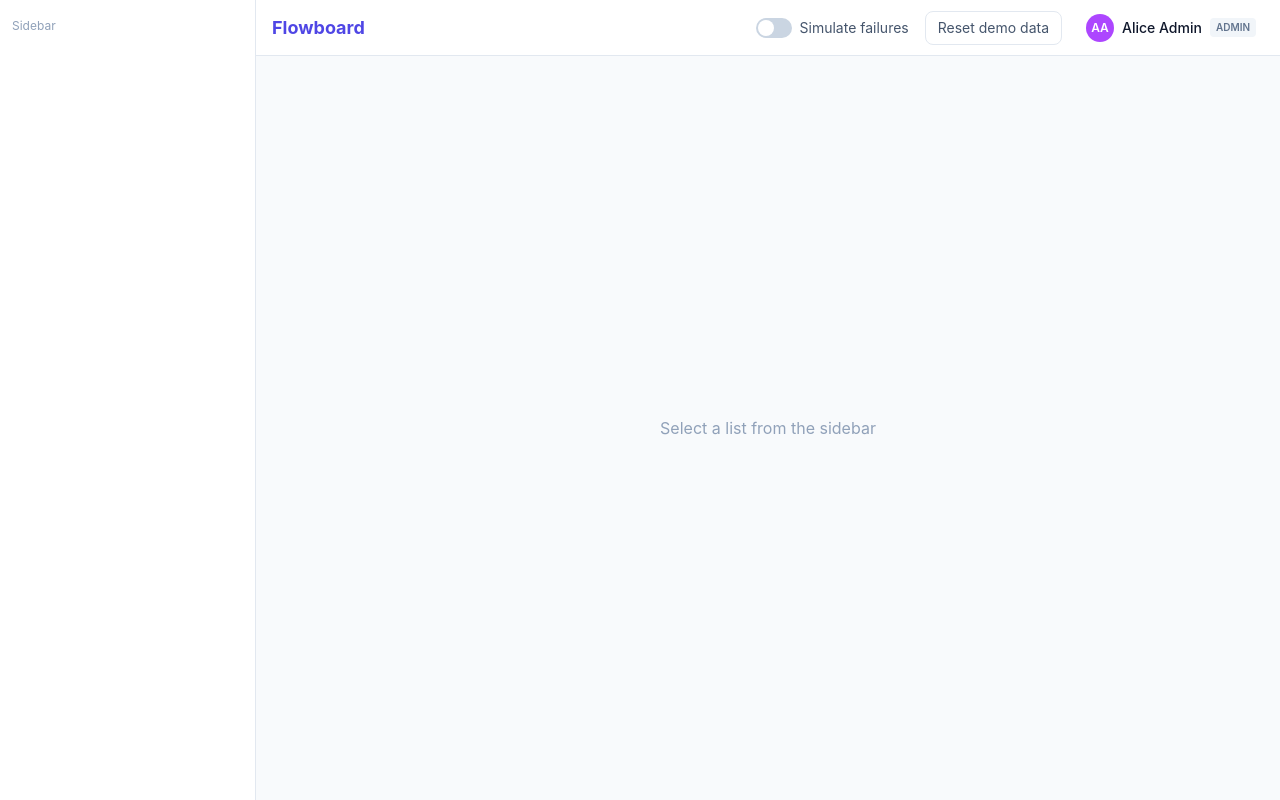
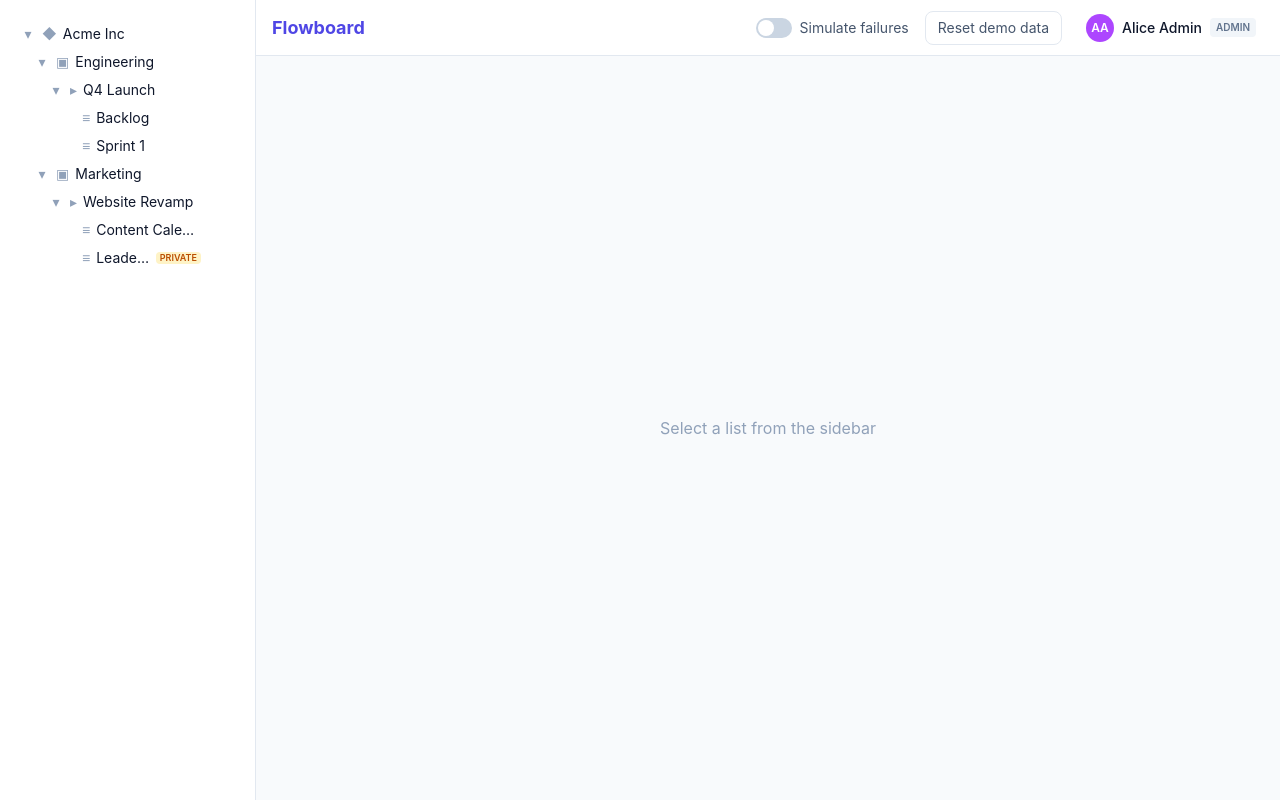
Before and after one commit to tbhuwan14/project-management-app, a React (Vite) app: page / in a window 1280 px wide. Built offline with nearby package versions, Linux system fonts and the light colour scheme.

Commit message:
feat: add permission-filtered sidebar tree with admin container CRUD

```diff
--- a/src/App.tsx
+++ b/src/App.tsx
@@ -1,3 +1,4 @@
+import Sidebar from './components/sidebar/Sidebar';
 import TopBar from './components/shell/TopBar';
 import Toasts from './components/ui/Toasts';
 import { useAppSelector } from './store/hooks';
@@ -24,7 +25,7 @@ export default function App() {
   return (
     <div className="flex h-screen bg-slate-50 font-sans text-slate-900">
       <aside className="w-64 shrink-0 overflow-y-auto border-r border-slate-200 bg-white p-3">
-        <span className="text-xs text-slate-400">Sidebar</span>
+        <Sidebar />
       </aside>
       <div className="flex min-w-0 flex-1 flex-col">
         <TopBar />
--- /dev/null
+++ b/src/components/sidebar/Sidebar.tsx
@@ -0,0 +1,67 @@
+import { useState } from 'react';
+import type { ContainerType } from '../../types';
+import { useAppDispatch, useAppSelector } from '../../store/hooks';
+import { selectCanManage, selectVisibleTree } from '../../store/selectors';
+import { addToast } from '../../store/slices/uiSlice';
+import { archiveContainer, createContainer, renameContainer } from '../../store/thunks/containerThunks';
+import TreeNodeItem from './TreeNodeItem';
+
+export const CHILD_TYPE: Record<ContainerType, ContainerType | null> = {
+  workspace: 'space',
+  space: 'folder',
+  folder: 'list',
+  list: null,
+};
+
+export type NodeEdit =
+  | { kind: 'rename'; nodeId: string }
+  | { kind: 'add'; nodeId: string; childType: ContainerType };
+
+export default function Sidebar() {
+  const dispatch = useAppDispatch();
+  const tree = useAppSelector(selectVisibleTree);
+  const canManage = useAppSelector(selectCanManage);
+  const [edit, setEdit] = useState<NodeEdit | null>(null);
+
+  const toastIfRejected = (res: { meta: { requestStatus: string }; payload?: unknown }) => {
+    if (res.meta.requestStatus === 'rejected') {
+      const message = (res.payload as { error?: { message?: string } } | undefined)?.error?.message ?? 'Action failed';
+      dispatch(addToast({ message, tone: 'error' }));
+    }
+  };
+
+  const commitEdit = async (value: string) => {
+    if (!edit) return;
+    const name = value.trim();
+    setEdit(null);
+    if (!name) return;
+    if (edit.kind === 'rename') {
+      toastIfRejected(await dispatch(renameContainer({ id: edit.nodeId, name })));
+    } else {
+      toastIfRejected(await dispatch(createContainer({ name, type: edit.childType, parentId: edit.nodeId })));
+    }
+  };
+
+  const archive = async (id: string) => {
+    toastIfRejected(await dispatch(archiveContainer({ id })));
+  };
+
+  return (
+    <nav aria-label="Workspace tree" className="flex h-full flex-col gap-1 p-2">
+      {tree.map((node) => (
+        <TreeNodeItem
+          key={node.container.id}
+          node={node}
+          depth={0}
+          canManage={canManage}
+          edit={edit}
+          onStartEdit={setEdit}
+          onCommitEdit={commitEdit}
+          onCancelEdit={() => setEdit(null)}
+          onArchive={archive}
+        />
+      ))}
+      {tree.length === 0 && <p className="p-2 text-sm text-slate-400">Nothing visible for this user</p>}
+    </nav>
+  );
+}
--- /dev/null
+++ b/src/components/sidebar/TreeNodeItem.tsx
@@ -0,0 +1,135 @@
+import { Menu, MenuButton, MenuItem, MenuItems } from '@headlessui/react';
+import { useState } from 'react';
+import type { ContainerType } from '../../types';
+import { useAppDispatch, useAppSelector } from '../../store/hooks';
+import type { TreeNode } from '../../store/selectors';
+import { selectList } from '../../store/slices/uiSlice';
+import { CHILD_TYPE, type NodeEdit } from './Sidebar';
+
+const TYPE_ICON: Record<ContainerType, string> = { workspace: '◆', space: '▣', folder: '▸', list: '≡' };
+
+// Hierarchy is bounded at four levels (workspace → space → folder → list),
+// so indices 0-3 cover every real depth. Clamp defensively so a deeper-than-
+// expected tree can never index past the end of the array.
+const INDENT = ['pl-0', 'pl-3.5', 'pl-7', 'pl-10'] as const;
+const indentClass = (depth: number): (typeof INDENT)[number] =>
+  INDENT[Math.min(depth, INDENT.length - 1)];
+
+interface Props {
+  node: TreeNode;
+  depth: number;
+  canManage: boolean;
+  edit: NodeEdit | null;
+  onStartEdit: (edit: NodeEdit) => void;
+  onCommitEdit: (value: string) => void;
+  onCancelEdit: () => void;
+  onArchive: (id: string) => void;
+}
+
+export default function TreeNodeItem(props: Props) {
+  const { node, depth, canManage, edit, onStartEdit, onCommitEdit, onCancelEdit, onArchive } = props;
+  const dispatch = useAppDispatch();
+  const selectedListId = useAppSelector((s) => s.ui.selectedListId);
+  const [expanded, setExpanded] = useState(true);
+  const { container, children, passThrough } = node;
+  const isList = container.type === 'list';
+  const selected = isList && selectedListId === container.id;
+  const childType = CHILD_TYPE[container.type];
+  const renaming = edit?.kind === 'rename' && edit.nodeId === container.id;
+  const adding = edit?.kind === 'add' && edit.nodeId === container.id;
+
+  const editInput = (defaultValue: string) => (
+    <input
+      autoFocus
+      defaultValue={defaultValue}
+      aria-label={edit?.kind === 'add' ? `New ${childType} name` : 'Rename'}
+      onKeyDown={(ev) => {
+        if (ev.key === 'Enter') onCommitEdit(ev.currentTarget.value);
+        if (ev.key === 'Escape') onCancelEdit();
+      }}
+      onBlur={onCancelEdit}
+      className="w-full rounded border border-brand-500 px-1.5 py-0.5 text-sm outline-none"
+    />
+  );
+
+  return (
+    <div>
+      <div
+        className={`group flex items-center gap-1.5 rounded px-1.5 py-1 text-sm ${indentClass(depth)} ${
+          selected ? 'bg-brand-50 font-medium text-brand-700' : 'hover:bg-slate-100'
+        } ${passThrough ? 'opacity-50' : ''}`}
+      >
+        {children.length > 0 ? (
+          <button
+            aria-label={expanded ? 'Collapse' : 'Expand'}
+            onClick={() => setExpanded((v) => !v)}
+            className="w-4 text-slate-400 hover:text-slate-600"
+          >
+            {expanded ? '▾' : '▸'}
+          </button>
+        ) : (
+          <span className="w-4" />
+        )}
+        <span className="text-slate-400">{TYPE_ICON[container.type]}</span>
+        {renaming ? (
+          editInput(container.name)
+        ) : (
+          <button
+            disabled={passThrough || !isList}
+            onClick={() => isList && dispatch(selectList(container.id))}
+            className={`min-w-0 flex-1 truncate text-left ${isList && !passThrough ? 'cursor-pointer' : 'cursor-default'}`}
+          >
+            {container.name}
+          </button>
+        )}
+        {container.visibility === 'private' && (
+          <span className="rounded bg-amber-100 px-1 text-[9px] font-semibold uppercase text-amber-700">Private</span>
+        )}
+        {canManage && !passThrough && !renaming && (
+          <Menu as="div" className="relative">
+            <MenuButton
+              aria-label={`Options for ${container.name}`}
+              className="invisible rounded px-1 text-slate-400 hover:bg-slate-200 group-hover:visible data-open:visible"
+            >
+              ⋯
+            </MenuButton>
+            <MenuItems anchor="bottom start" className="z-50 w-40 rounded-card border border-slate-200 bg-white p-1 shadow-card">
+              {childType && (
+                <MenuItem>
+                  <button
+                    onClick={() => onStartEdit({ kind: 'add', nodeId: container.id, childType })}
+                    className="w-full rounded px-2 py-1 text-left text-sm data-focus:bg-slate-100"
+                  >
+                    Add {childType}
+                  </button>
+                </MenuItem>
+              )}
+              <MenuItem>
+                <button
+                  onClick={() => onStartEdit({ kind: 'rename', nodeId: container.id })}
+                  className="w-full rounded px-2 py-1 text-left text-sm data-focus:bg-slate-100"
+                >
+                  Rename
+                </button>
+              </MenuItem>
+              {container.type !== 'workspace' && (
+                <MenuItem>
+                  <button
+                    onClick={() => onArchive(container.id)}
+                    className="w-full rounded px-2 py-1 text-left text-sm text-red-600 data-focus:bg-red-50"
+                  >
+                    Archive
+                  </button>
+                </MenuItem>
+              )}
+            </MenuItems>
+          </Menu>
+        )}
+      </div>
+      {adding && <div className={`${indentClass(depth + 1)} py-1 pr-2`}>{editInput('')}</div>}
+      {expanded && children.map((child) => (
+        <TreeNodeItem key={child.container.id} {...props} node={child} depth={depth + 1} />
+      ))}
+    </div>
+  );
+}
--- /dev/null
+++ b/src/test/renderApp.tsx
@@ -0,0 +1,16 @@
+import { render } from '@testing-library/react';
+import { Provider } from 'react-redux';
+import App from '../App';
+import { markBooted } from '../store/slices/uiSlice';
+import { makeStore, seedState, type AppStore, type PreloadedAppState } from '../store/store';
+
+export function renderApp(preloaded?: PreloadedAppState): AppStore {
+  const store = makeStore({ ...seedState(), ...preloaded });
+  store.dispatch(markBooted());
+  render(
+    <Provider store={store}>
+      <App />
+    </Provider>,
+  );
+  return store;
+}
```
Also changed, not shown: 2 other files (tests, documents, lock files or other folders).
